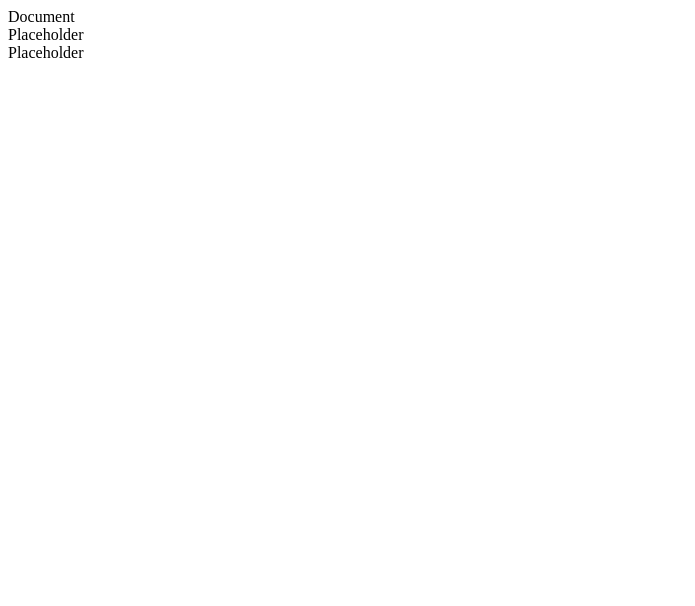
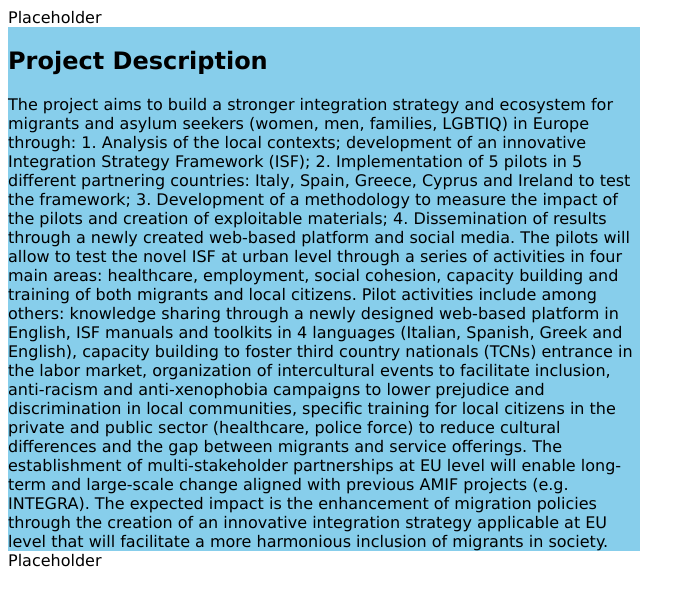
Before and after one commit to ppalladio/INTEgrate-Javad-Yuxuan, a plain HTML site: page project.html in a window 1280 px wide. Shown: the whole page, without its empty margins (0-695 px from the left). Drawn offline with Linux system fonts and the light colour scheme.

Commit message:
-first-par+styling

```diff
--- a/css/style.css
+++ b/css/style.css
@@ -0,0 +1,10 @@
+body{
+    font-family: 'Lucida Sans', 'Lucida Sans Regular', 'Lucida Grande', 'Lucida Sans Unicode', Geneva, Verdana, sans-serif
+}
+#project-des{
+    display: flex;
+    flex-direction: column;
+    width: 50%;
+    justify-content: center;
+    background-color: skyblue
+}
--- a/project.html
+++ b/project.html
@@ -4,7 +4,8 @@
     <meta charset="UTF-8">
     <meta http-equiv="X-UA-Compatible" content="IE=edge">
     <meta name="viewport" content="width=device-width, initial-scale=1.0">
-    <link rel="stylesheet" href="./css/style.css"
+    <link rel="stylesheet" href="./css/style.css">
+    <link rel="stylesheet" type="text/css" href="//fonts.googleapis.com/css?family=Lato" />
     <title>Document</title>
 </head>
 <body>
@@ -14,7 +15,16 @@
         </div>
     </header>
     <main>
+<section id='project-des'>
+   <H1>Project Description</H1>
+    The project aims to build a stronger integration strategy and ecosystem for migrants and asylum seekers (women, men, families, LGBTIQ) in Europe through:
+    1. Analysis of the local contexts; development of an innovative Integration Strategy Framework (ISF);
+    2. Implementation of 5 pilots in 5 different partnering countries: Italy, Spain, Greece, Cyprus and Ireland to test the framework;
+    3. Development of a methodology to measure the impact of the pilots and creation of exploitable materials;
+    4. Dissemination of results through a newly created web-based platform and social media.
+    The pilots will allow to test the novel ISF at urban level through a series of activities in four main areas: healthcare, employment, social cohesion, capacity building and training of both migrants and local citizens. Pilot activities include among others: knowledge sharing through a newly designed web-based platform in English, ISF manuals and toolkits in 4 languages (Italian, Spanish, Greek and English), capacity building to foster third country nationals (TCNs) entrance in the labor market, organization of intercultural events to facilitate inclusion, anti-racism and anti-xenophobia campaigns to lower prejudice and discrimination in local communities, specific training for local citizens in the private and public sector (healthcare, police force) to reduce cultural differences and the gap between migrants and service offerings. The establishment of multi-stakeholder partnerships at EU level will enable long-term and large-scale change aligned with previous AMIF projects (e.g. INTEGRA). The expected impact is the enhancement of migration policies through the creation of an innovative integration strategy applicable at EU level that will facilitate a more harmonious inclusion of migrants in society.
 
+</section>
 
 
 
```
Also changed, not shown: 1 other file.
